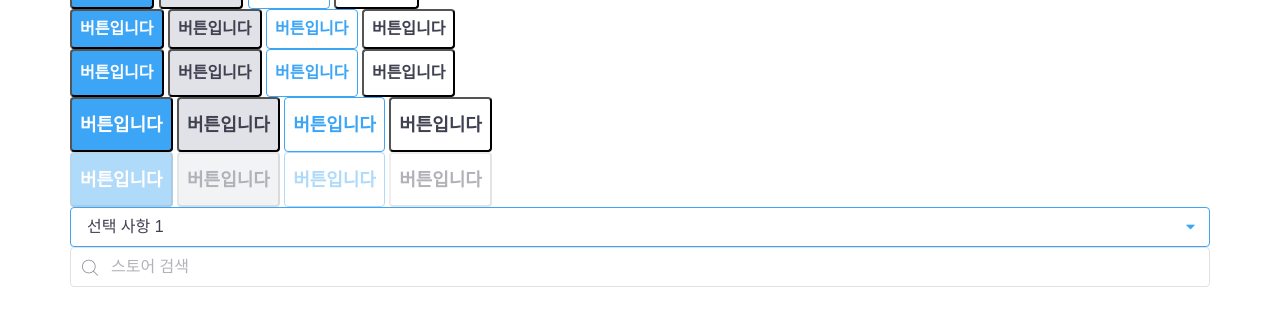
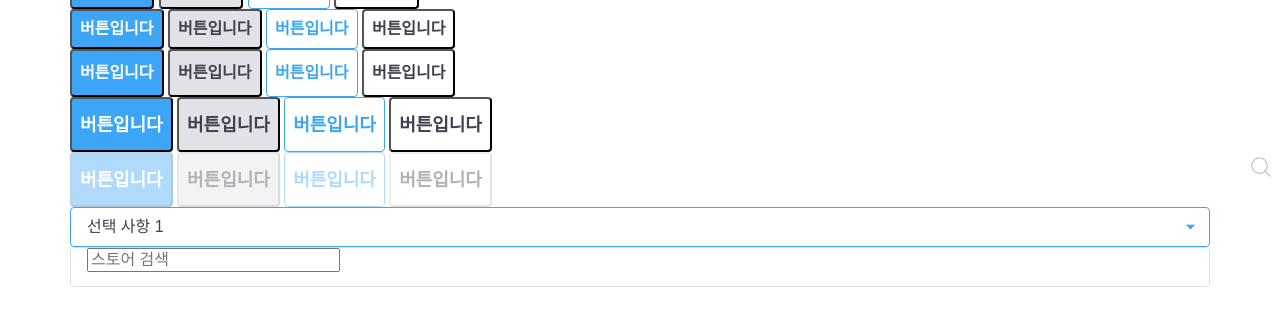
Before and after one commit to Choi-hongyoul/tomorrowhouse, a website: page index.html in a window 1280 px wide. Shown: the part 233-558 px from the top of the page. Drawn offline with Linux system fonts and the light colour scheme; files whose address does not match are found by name.

Commit message:
style.css

```diff
--- a/style.css
+++ b/style.css
@@ -794,8 +794,7 @@ p {
 </div>
 
 */
-.form-select,
-.form-input {
+.input-group, .form-select {
   font-size: 16px;
   line-height: 24px;
   letter-spacing: -0.001em;
@@ -810,21 +809,17 @@ p {
   transition: background-color 200ms ease-in-out;
   appearance: none;
 }
-.form-select::placeholder,
-.form-input::placeholder {
+.input-group::placeholder, .form-select::placeholder {
   color: #B2B3B9;
 }
-.form-select:hover,
-.form-input:hover {
+.input-group:hover, .form-select:hover {
   background-color: #F7F8FA;
 }
-.form-select:disabled,
-.form-input:disabled {
+.input-group:disabled, .form-select:disabled {
   opacity: 0.4;
   cursor: not-allowed;
 }
-.form-select:disabled:hover,
-.form-input:disabled:hover {
+.input-group:disabled:hover, .form-select:disabled:hover {
   background-color: #FFFFFF;
 }
 
@@ -851,19 +846,18 @@ p {
   pointer-events: none;
 }
 
-.input-group {
+.input-group .form-input {
   position: relative;
-}
-.input-group .form-input {
-  padding-left: 40px;
+  padding-right: 40px;
+  text-overflow: ellipsis;
 }
 .input-group .ic-search {
   position: absolute;
   top: 50%;
   transform: translateY(-50%);
-  left: 10px;
-  font-size: 20px;
-  color: #8C8D96;
+  right: 8px;
+  font-size: 24px;
+  color: #B2B3B9;
 }
 
 /*
```
